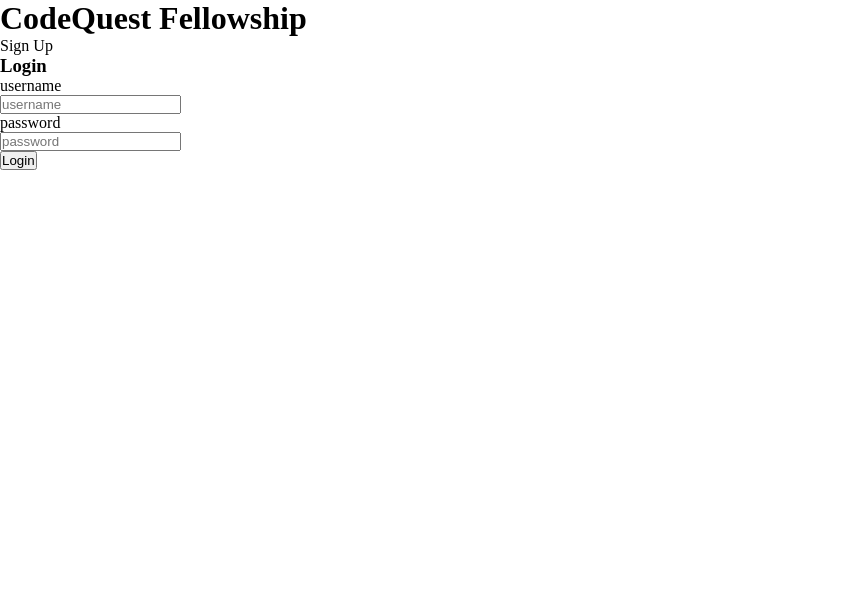
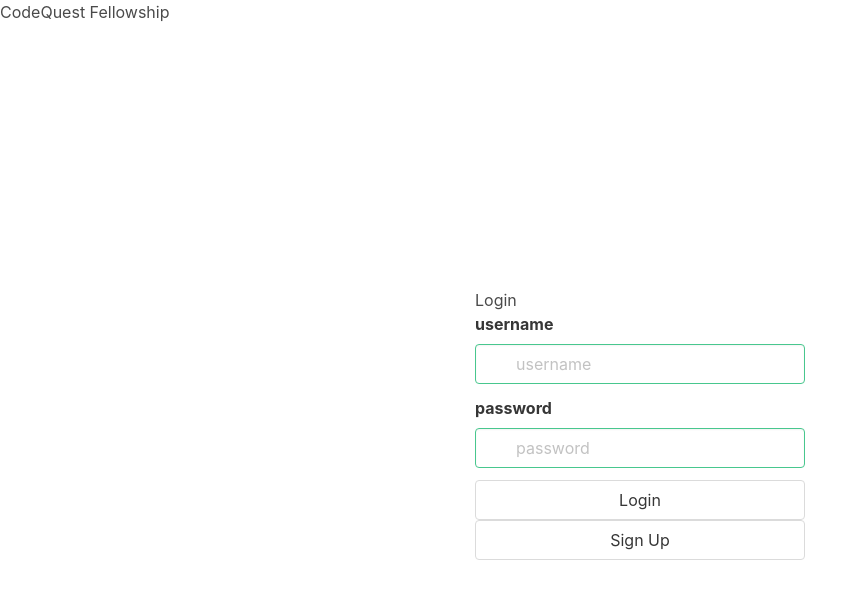
Before and after one commit to CodersQuest/fellowship, a React app: page / in a window 1280 px wide. Shown: the top 598 px of the page, without its empty margins (0-868 px from the left). Built offline with nearby package versions, Linux system fonts and the light colour scheme; no server answers; the HTML template or start-up script is replaced by a standard one.

Commit message:
Fixed merge conflict

```diff
--- a/client/src/components/App.jsx
+++ b/client/src/components/App.jsx
@@ -7,7 +7,7 @@ import SignUp from './SignUp.jsx';
 import Dashboard from './Dashboard.jsx';
 import GameRoom from './GameRoom.jsx';
 import Helpers from '../../helpers';
-
+import 'bulma/css/bulma.css';
 
 class App extends Component {
   constructor(props) {
--- a/client/src/components/Login.jsx
+++ b/client/src/components/Login.jsx
@@ -1,14 +1,14 @@
 import React from 'react';
+
 
 const Login = ({handleChange, onSubmit, viewChange}) => (
 
     <div className="container">
-      <div className="hero">
-        <p onClick={()=> viewChange('/signup')}>Sign Up</p>
-
-        <h3>Login</h3>
+      <div className="centerall">
 
         <form >
+
+          <h3>Login</h3>
 
           <div className="field">
             <label className="label"> username </label>
@@ -31,6 +31,9 @@ const Login = ({handleChange, onSubmit, viewChange}) => (
           <button className="button is-fullwidth" onClick={onSubmit} name="submit" type="submit" value="submit-true">
             Login
           </button>
+          <button className="button is-fullwidth">
+            <p onClick={()=> viewChange('/signup')}>Sign Up</p>
+          </button>
 
         </form>
       </div>
--- a/client/src/components/SignUp.jsx
+++ b/client/src/components/SignUp.jsx
@@ -2,23 +2,48 @@ import React from 'react';
 
 
 const SignUp = ({handleChange, onSubmit, viewChange}) => (
+
   <div>
+
+    <form>
+
     <h4>Sign Up</h4>
-    <form>
+
     <p onClick={()=> viewChange('/login')}>Login</p>
-    <label htmlFor="display-name"> Name: </label>
-    <input onChange={handleChange} type="text" id="display-name" name="username"  required />
+
+    <div className="field">
+
+      <label className="label" > Name: </label>
+      <input className="input is-success" onChange={handleChange} type="text" id="display-name" name="username"  required />
+
+    </div>
+
+    <div className="field">
+
+    </div>
+
+    <div className="field">
+
+    </div>
+
+
+
     <label htmlFor="display-email"> Email:</label>
     <input onChange={handleChange} type="text" id="display-email"  name="email"  required />
+
     <label htmlFor="display-password"> Password:</label>
     <span>
     <input onChange={handleChange} type="password" name="password" autoComplete="off" required/>
     </span>
+
     <button onClick={onSubmit} name="submit" type="button" value="submit-true">
     Submit
     </button>
+
+
     </form>
   </div>
+
 )
 
 export default SignUp;
--- a/client/src/index.jsx
+++ b/client/src/index.jsx
@@ -2,5 +2,4 @@ import React from 'react';
 import ReactDOM from 'react-dom';
 import App from './components/App.jsx';
 
-
 ReactDOM.render(<App/>, document.getElementById('app'));
--- a/client/src/styles/App.css
+++ b/client/src/styles/App.css
@@ -75,3 +75,13 @@ canvas {
 .over {
   border: 3px solid;
 }
+
+
+.centerall {
+  height: 100vh;
+  padding: 0;
+  display: flex;
+  flex-wrap: nowrap;
+  justify-content: center;
+  align-items: center;
+  };
--- a/package.json
+++ b/package.json
@@ -41,6 +41,7 @@
     "bcrypt": "^3.0.0",
     "body-parser": "^1.18.3",
     "bulma": "^0.7.1",
+    "bulma-start": "0.0.2",
     "express": "^4.16.3",
     "express-session": "^1.15.6",
     "express-socket.io-session": "^1.3.5",
--- a/webpack.config.js
+++ b/webpack.config.js
@@ -36,7 +36,7 @@ module.exports = {
             },
           },
         ],
-      }
+      },
     ]
   }
 };
```
Also changed, not shown: 1 other file (tests, documents, lock files or other folders).
